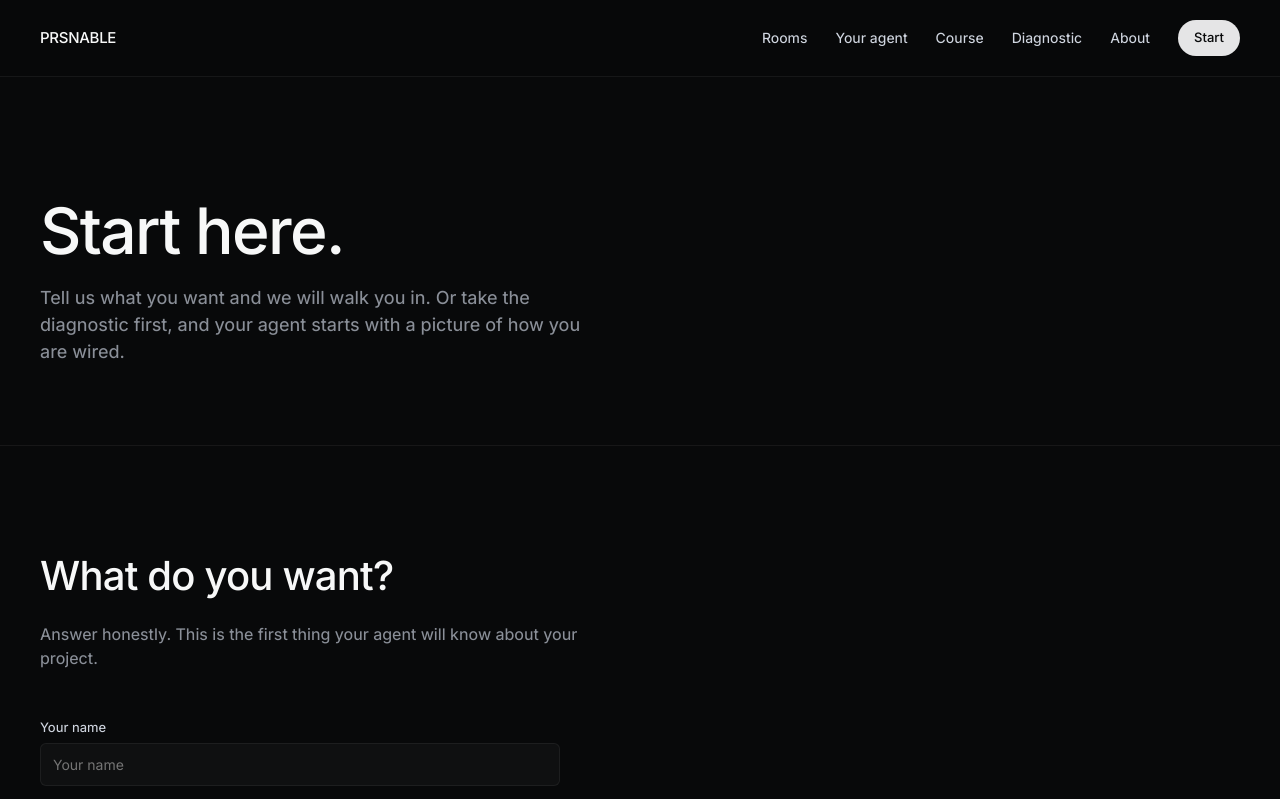
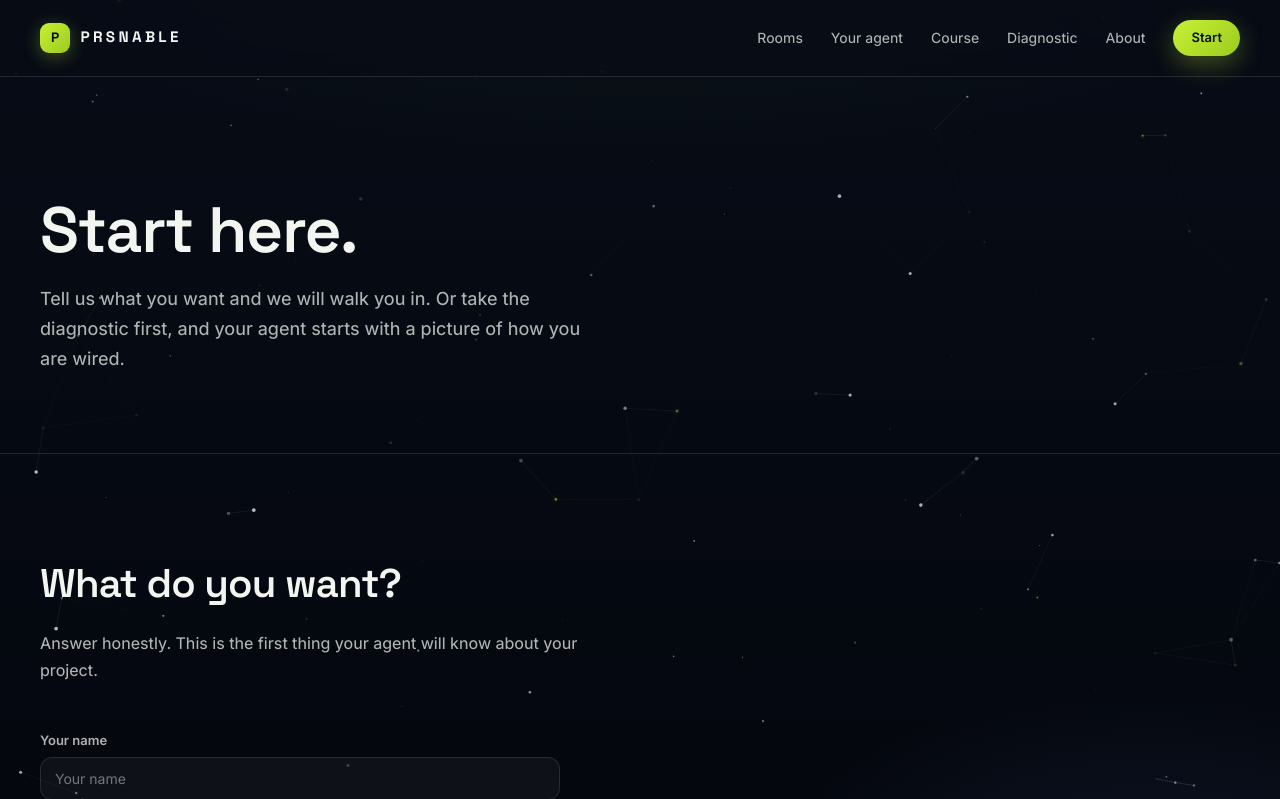
Before and after one commit to SpeakerRealm/prsnable-site, a plain HTML site: page start.html in a window 1280 px wide. Shown: the top 799 px of the page. Drawn offline with Linux system fonts and the light colour scheme.

Commit message:
Reskin to the original PRSNL experience: starfield, lime, Space Grotesk, glass

```diff
--- /dev/null
+++ b/stars.js
@@ -0,0 +1,204 @@
+/* ============================================================
+   PRSNL — cinematic starfield backdrop
+   Twinkling star layers, faint constellation lines, occasional
+   lime comet trails, pointer-responsive parallax depth.
+   Respects prefers-reduced-motion (static frame, no loop).
+   ============================================================ */
+(function () {
+  "use strict";
+
+  var canvas = document.getElementById("p-stars");
+  if (!canvas || !canvas.getContext) return;
+  var ctx = canvas.getContext("2d");
+
+  var reduced = window.matchMedia &&
+    window.matchMedia("(prefers-reduced-motion: reduce)").matches;
+
+  var W = 0, H = 0, DPR = 1;
+  var stars = [];
+  var comets = [];
+  var running = true;
+  var t0 = performance.now();
+
+  /* Pointer parallax target (lerped each frame) */
+  var px = 0, py = 0, tx = 0, ty = 0;
+
+  var LIME = "198,241,53";
+
+  function resize() {
+    DPR = Math.min(window.devicePixelRatio || 1, 2);
+    W = window.innerWidth;
+    H = window.innerHeight;
+    canvas.width = Math.round(W * DPR);
+    canvas.height = Math.round(H * DPR);
+    canvas.style.width = W + "px";
+    canvas.style.height = H + "px";
+    ctx.setTransform(DPR, 0, 0, DPR, 0, 0);
+    buildStars();
+  }
+
+  function buildStars() {
+    stars = [];
+    var count = Math.min(230, Math.max(90, Math.round((W * H) / 8500)));
+    for (var i = 0; i < count; i++) {
+      var depth = Math.random(); /* 0 = far, 1 = near */
+      stars.push({
+        x: Math.random() * W,
+        y: Math.random() * H,
+        r: 0.4 + depth * 1.5,
+        depth: depth,
+        baseA: 0.25 + depth * 0.6,
+        tw: 0.6 + Math.random() * 2.2,   /* twinkle speed */
+        ph: Math.random() * Math.PI * 2, /* twinkle phase */
+        /* a few stars carry a faint lime tint */
+        lime: Math.random() < 0.12
+      });
+    }
+  }
+
+  function spawnComet() {
+    /* Occasional lime comet streaking across the upper sky */
+    var fromLeft = Math.random() < 0.5;
+    comets.push({
+      x: fromLeft ? -60 : W + 60,
+      y: Math.random() * H * 0.45,
+      vx: (fromLeft ? 1 : -1) * (260 + Math.random() * 320),
+      vy: 60 + Math.random() * 90,
+      life: 1.0,
+      decay: 0.35 + Math.random() * 0.3
+    });
+  }
+
+  function drawStars(t) {
+    for (var i = 0; i < stars.length; i++) {
+      var s = stars[i];
+      var tw = 0.55 + 0.45 * Math.sin(s.ph + t * 0.001 * s.tw * 2);
+      var a = s.baseA * tw;
+      var ox = px * (8 + s.depth * 26);
+      var oy = py * (6 + s.depth * 18);
+      var x = s.x + ox, y = s.y + oy;
+      if (x < -4 || x > W + 4 || y < -4 || y > H + 4) continue;
+      if (s.lime) {
+        ctx.fillStyle = "rgba(" + LIME + "," + (a * 0.9).toFixed(3) + ")";
+        ctx.shadowColor = "rgba(" + LIME + ",0.7)";
+        ctx.shadowBlur = 6;
+      } else {
+        ctx.fillStyle = "rgba(235,242,255," + a.toFixed(3) + ")";
+        ctx.shadowBlur = 0;
+      }
+      ctx.beginPath();
+      ctx.arc(x, y, s.r, 0, Math.PI * 2);
+      ctx.fill();
+    }
+    ctx.shadowBlur = 0;
+  }
+
+  function drawConstellations() {
+    /* Faint lines between near-enough bright stars */
+    ctx.lineWidth = 1;
+    var near = [];
+    for (var i = 0; i < stars.length; i++) {
+      if (stars[i].depth > 0.45) near.push(stars[i]);
+    }
+    for (var a = 0; a < near.length; a++) {
+      for (var b = a + 1; b < near.length; b++) {
+        var dx = (near[a].x + px * 30) - (near[b].x + px * 30);
+        var dy = (near[a].y + py * 22) - (near[b].y + py * 22);
+        var d2 = dx * dx + dy * dy;
+        if (d2 < 130 * 130) {
+          var alpha = 0.09 * (1 - Math.sqrt(d2) / 130);
+          ctx.strokeStyle = "rgba(220,232,255," + alpha.toFixed(3) + ")";
+          ctx.beginPath();
+          ctx.moveTo(near[a].x + px * 30, near[a].y + py * 22);
+          ctx.lineTo(near[b].x + px * 30, near[b].y + py * 22);
+          ctx.stroke();
+        }
+      }
+    }
+  }
+
+  function drawComets(dt) {
+    /* maybe spawn */
+    if (Math.random() < dt * 0.12 && comets.length < 2) spawnComet();
+    for (var i = comets.length - 1; i >= 0; i--) {
+      var c = comets[i];
+      c.x += c.vx * dt;
+      c.y += c.vy * dt;
+      c.life -= c.decay * dt;
+      if (c.life <= 0 || c.x < -200 || c.x > W + 200 || c.y > H + 120) {
+        comets.splice(i, 1);
+        continue;
+      }
+      /* trail */
+      var tail = 90;
+      var grad = ctx.createLinearGradient(c.x, c.y, c.x - Math.sign(c.vx) * tail, c.y - tail * 0.3);
+      grad.addColorStop(0, "rgba(" + LIME + "," + (0.85 * c.life).toFixed(3) + ")");
+      grad.addColorStop(1, "rgba(" + LIME + ",0)");
+      ctx.strokeStyle = grad;
+      ctx.lineWidth = 2;
+      ctx.beginPath();
+      ctx.moveTo(c.x, c.y);
+      ctx.lineTo(c.x - Math.sign(c.vx) * tail, c.y - tail * 0.3);
+      ctx.stroke();
+      /* head */
+      ctx.fillStyle = "rgba(255,255,255," + (0.9 * c.life).toFixed(3) + ")";
+      ctx.shadowColor = "rgba(" + LIME + ",0.9)";
+      ctx.shadowBlur = 10;
+      ctx.beginPath();
+      ctx.arc(c.x, c.y, 2.2, 0, Math.PI * 2);
+      ctx.fill();
+      ctx.shadowBlur = 0;
+    }
+  }
+
+  function frame(now) {
+    if (!running) return;
+    var dt = Math.min(0.05, (now - t0) / 1000);
+    t0 = now;
+    /* ease pointer toward target */
+    px += (tx - px) * 0.045;
+    py += (ty - py) * 0.045;
+
+    ctx.clearRect(0, 0, W, H);
+    drawConstellations();
+    drawStars(now);
+    drawComets(dt);
+
+    requestAnimationFrame(frame);
+  }
+
+  function staticFrame() {
+    /* Reduced motion: one calm frame, no loop */
+    ctx.clearRect(0, 0, W, H);
+    drawConstellations();
+    drawStars(1200);
+  }
+
+  window.addEventListener("pointermove", function (e) {
+    tx = (e.clientX / W - 0.5) * 2;
+    ty = (e.clientY / H - 0.5) * 2;
+  }, { passive: true });
+
+  window.addEventListener("resize", function () {
+    resize();
+    if (reduced) staticFrame();
+  });
+
+  document.addEventListener("visibilitychange", function () {
+    if (reduced) return;
+    if (document.hidden) {
+      running = false;
+    } else if (!running) {
+      running = true;
+      t0 = performance.now();
+      requestAnimationFrame(frame);
+    }
+  });
+
+  resize();
+  if (reduced) {
+    staticFrame();
+  } else {
+    requestAnimationFrame(frame);
+  }
+})();
--- a/start.html
+++ b/start.html
@@ -7,11 +7,12 @@
 <meta name="description" content="Start with PRSNABLE. Tell us what you want, or take the diagnostic first and let your agent start with a picture of how you are wired.">
 <link rel="stylesheet" href="styles.css">
 <link rel="preconnect" href="https://fonts.googleapis.com">
-<link href="https://fonts.googleapis.com/css2?family=Inter:wght@400;450;510;600&display=swap" rel="stylesheet">
+<link href="https://fonts.googleapis.com/css2?family=Inter:wght@400;450;510;600&family=Space+Grotesk:wght@500;600;700&display=swap" rel="stylesheet">
 </head>
 <body>
+<canvas id="p-stars"></canvas>
 <nav>
-  <div class="logo"><a href="index.html">PRSNABLE</a></div>
+  <div class="logo"><a href="index.html"><span class="mark">P</span>PRSNABLE</a></div>
   <div class="nav-links">
     <a href="index.html#rooms">Rooms</a>
     <a href="agent.html">Your agent</a>
@@ -81,5 +82,6 @@ document.getElementById("start-form").addEventListener("submit", function (e) {
     "&body=" + encodeURIComponent(body);
 });
 </script>
+<script src="stars.js"></script>
 </body>
 </html>
--- a/styles.css
+++ b/styles.css
@@ -1,27 +1,66 @@
+/* PRSNABLE — the PRSNL experience: cinematic starfield, lime on deep
+   navy-black, Space Grotesk display type, glass cards. Content and
+   structure are the front-door build; the skin is the original PRSNL. */
 :root {
-  --bg: #08090a;
-  --surface: #0f1011;
-  --surface-2: #16171a;
-  --text: #f7f8f8;
-  --text-secondary: #d0d6e0;
-  --text-muted: #8a8f98;
-  --accent: #5e6ad2;
-  --hairline: rgba(255,255,255,0.06);
+  --bg: #070C16;
+  --bg-deep: #04070E;
+  --surface: rgba(11, 18, 32, 0.72);
+  --card: rgba(242, 245, 240, 0.045);
+  --text: #F2F5F0;
+  --text-secondary: rgba(242, 245, 240, 0.72);
+  --text-muted: rgba(242, 245, 240, 0.45);
+  --accent: #C6F135;
+  --accent-deep: #9DCB1E;
+  --accent-soft: rgba(198, 241, 53, 0.13);
+  --accent-glow: rgba(198, 241, 53, 0.30);
+  --hairline: rgba(242, 245, 240, 0.12);
+  --card-border: rgba(242, 245, 240, 0.11);
   --font: "Inter", -apple-system, BlinkMacSystemFont, "Segoe UI", sans-serif;
+  --font-display: "Space Grotesk", "Inter", -apple-system, BlinkMacSystemFont, "Segoe UI", sans-serif;
+  --ease: cubic-bezier(0.22, 1, 0.36, 1);
 }
 
 * { box-sizing: border-box; margin: 0; padding: 0; }
 html { scroll-behavior: smooth; }
 body {
-  background: var(--bg);
+  background:
+    radial-gradient(ellipse 90% 50% at 50% -10%, rgba(198, 241, 53, 0.05), transparent 60%),
+    radial-gradient(ellipse 50% 40% at 90% 110%, rgba(60, 90, 160, 0.16), transparent 60%),
+    linear-gradient(180deg, var(--bg) 0%, var(--bg-deep) 100%);
+  background-attachment: fixed;
   color: var(--text);
   font-family: var(--font);
   font-weight: 450;
   line-height: 1.5;
   font-size: 15px;
   -webkit-font-smoothing: antialiased;
+  min-height: 100svh;
 }
+::selection { background: rgba(198, 241, 53, 0.32); color: #0A0F14; }
 a { color: inherit; text-decoration: none; }
+
+/* Starfield canvas (stars.js) */
+#p-stars {
+  position: fixed; inset: 0; z-index: 0;
+  width: 100%; height: 100%;
+  pointer-events: none;
+}
+body > *:not(#p-stars) { position: relative; z-index: 1; }
+
+/* Entrance reveal */
+@keyframes rise {
+  from { opacity: 0; transform: translateY(24px); }
+  to { opacity: 1; transform: none; }
+}
+.hero h1, .hero > p, .hero .cta-row, .hero .fine, .hero .panel {
+  opacity: 0;
+  animation: rise 0.9s var(--ease) forwards;
+}
+.hero > p { animation-delay: 0.12s; }
+.hero .cta-row { animation-delay: 0.24s; }
+.hero .fine { animation-delay: 0.34s; }
+.hero .panel { animation-delay: 0.44s; }
+
 nav {
   display: flex;
   justify-content: space-between;
@@ -30,50 +69,69 @@ nav {
   border-bottom: 1px solid var(--hairline);
   position: sticky;
   top: 0;
-  background: rgba(8,9,10,0.85);
-  backdrop-filter: blur(12px);
+  background: rgba(7, 12, 22, 0.72);
+  backdrop-filter: blur(14px);
+  -webkit-backdrop-filter: blur(14px);
   z-index: 10;
 }
-.logo { font-weight: 510; letter-spacing: -0.02em; }
+.logo, .logo a {
+  display: inline-flex; align-items: center; gap: 0.65rem;
+  font-family: var(--font-display);
+  font-weight: 700; letter-spacing: 0.22em; font-size: 0.95rem;
+}
+.logo .mark {
+  width: 30px; height: 30px; border-radius: 9px;
+  background: linear-gradient(135deg, var(--accent), var(--accent-deep));
+  display: inline-flex; align-items: center; justify-content: center;
+  font-family: var(--font-display); font-size: 0.85rem; font-weight: 700;
+  color: #0A0F14; letter-spacing: 0;
+  box-shadow: 0 4px 18px var(--accent-glow);
+}
 .nav-links { display: flex; gap: 28px; align-items: center; font-size: 14px; color: var(--text-secondary); }
-.nav-links a:hover { color: var(--text); }
+.nav-links a:hover { color: var(--accent); }
 .btn {
-  background: #e5e5e6;
-  color: #08090a;
-  padding: 8px 16px;
+  background: linear-gradient(135deg, var(--accent), var(--accent-deep));
+  color: #0A0F14;
+  padding: 10px 22px;
   border-radius: 999px;
-  font-size: 13px;
-  font-weight: 510;
+  font-size: 14px;
+  font-weight: 650;
   display: inline-block;
+  box-shadow: 0 8px 26px var(--accent-glow);
+  transition: transform 0.25s var(--ease), box-shadow 0.25s;
 }
-.btn:hover { background: #fff; }
+.btn:hover { transform: translateY(-2px); box-shadow: 0 14px 40px rgba(198, 241, 53, 0.42); }
+.nav-links .btn { padding: 8px 18px; font-size: 13px; }
 .btn-ghost {
   background: transparent;
   color: var(--text);
-  border: 1px solid var(--hairline);
-  padding: 8px 16px;
+  border: 1.5px solid var(--card-border);
+  padding: 10px 22px;
   border-radius: 999px;
-  font-size: 13px;
-  font-weight: 510;
+  font-size: 14px;
+  font-weight: 650;
   display: inline-block;
+  transition: border-color 0.22s, color 0.22s, transform 0.22s var(--ease);
 }
-.btn-ghost:hover { border-color: rgba(255,255,255,0.25); }
+.btn-ghost:hover { border-color: var(--accent); color: var(--accent); transform: translateY(-2px); }
 .hero {
   padding: 120px 40px 80px;
   max-width: 1400px;
   margin: 0 auto;
 }
 .hero h1 {
+  font-family: var(--font-display);
   font-size: 64px;
-  font-weight: 510;
-  letter-spacing: -0.025em;
-  line-height: 1.05;
+  font-weight: 600;
+  letter-spacing: -0.02em;
+  line-height: 1.06;
   max-width: 900px;
 }
 .hero p {
   margin-top: 20px;
-  color: var(--text-muted);
+  color: var(--text-secondary);
   font-size: 18px;
+  line-height: 1.65;
   max-width: 560px;
 }
 .hero .cta-row { margin-top: 36px; display: flex; gap: 12px; flex-wrap: wrap; }
@@ -81,12 +139,15 @@ nav {
 .panel {
   margin-top: 60px;
   background: var(--surface);
-  border: 1px solid var(--hairline);
-  border-radius: 12px;
+  backdrop-filter: blur(12px);
+  -webkit-backdrop-filter: blur(12px);
+  border: 1px solid var(--card-border);
+  border-radius: 20px;
   padding: 40px;
+  box-shadow: 0 18px 50px rgba(0, 0, 0, 0.4);
 }
-.panel h3 { font-size: 20px; font-weight: 510; margin-bottom: 10px; }
-.panel p { color: var(--text-muted); font-size: 15px; margin-top: 0; max-width: 640px; }
+.panel h3 { font-family: var(--font-display); font-size: 20px; font-weight: 600; margin-bottom: 10px; }
+.panel p { color: var(--text-secondary); font-size: 15px; margin-top: 0; max-width: 640px; }
 .section {
   padding: 100px 40px;
   max-width: 1400px;
@@ -94,16 +155,18 @@ nav {
   border-top: 1px solid var(--hairline);
 }
 .section h2 {
+  font-family: var(--font-display);
   font-size: 40px;
-  font-weight: 510;
+  font-weight: 600;
   letter-spacing: -0.02em;
   margin-bottom: 16px;
 }
 .section .lead {
-  color: var(--text-muted);
+  color: var(--text-secondary);
   max-width: 560px;
   margin-bottom: 48px;
   font-size: 16px;
+  line-height: 1.65;
 }
 .grid {
   display: grid;
@@ -112,16 +175,21 @@ nav {
 }
 .card {
   background: var(--surface);
-  border: 1px solid var(--hairline);
-  border-radius: 10px;
+  backdrop-filter: blur(12px);
+  -webkit-backdrop-filter: blur(12px);
+  border: 1.5px solid var(--card-border);
+  border-radius: 20px;
   padding: 28px;
+  box-shadow: 0 18px 50px rgba(0, 0, 0, 0.35);
+  transition: border-color 0.25s, transform 0.25s var(--ease), box-shadow 0.25s;
 }
-.card h3 { font-size: 18px; font-weight: 510; margin-bottom: 8px; }
-.card p { color: var(--text-muted); font-size: 14px; }
-.card .go { display: inline-block; margin-top: 16px; font-size: 13px; color: var(--text-secondary); }
+.card:hover { transform: translateY(-3px); border-color: rgba(198, 241, 53, 0.4); }
+.card h3 { font-family: var(--font-display); font-size: 18px; font-weight: 600; margin-bottom: 8px; }
+.card p { color: var(--text-secondary); font-size: 14px; line-height: 1.6; }
+.card .go { display: inline-block; margin-top: 16px; font-size: 13px; font-weight: 600; color: var(--accent); }
 .card .go:hover { color: var(--text); }
 .steps { display: grid; grid-template-columns: repeat(auto-fit, minmax(240px, 1fr)); gap: 16px; }
-.step-num { font-size: 13px; color: var(--accent); font-weight: 600; margin-bottom: 8px; }
+.step-num { font-size: 13px; color: var(--accent); font-weight: 700; letter-spacing: 0.14em; margin-bottom: 8px; }
 .footer {
   padding: 40px;
   border-top: 1px solid var(--hairline);
@@ -133,54 +201,75 @@ nav {
   flex-wrap: wrap;
 }
 form { max-width: 520px; }
-label { display: block; font-size: 13px; color: var(--text-secondary); margin-bottom: 6px; }
+label { display: block; font-size: 13px; font-weight: 600; color: var(--text-secondary); margin-bottom: 6px; }
 input, textarea, select {
   width: 100%;
-  background: var(--surface);
-  border: 1px solid var(--hairline);
+  background: var(--card);
+  border: 1.5px solid var(--card-border);
   color: var(--text);
-  padding: 12px;
-  border-radius: 6px;
+  padding: 12px 14px;
+  border-radius: 12px;
   margin-bottom: 16px;
   font-family: inherit;
   font-size: 14px;
+  transition: border-color 0.2s, box-shadow 0.2s;
+}
+input::placeholder, textarea::placeholder { color: var(--text-muted); }
+input:focus, textarea:focus, select:focus {
+  outline: none; border-color: var(--accent);
+  box-shadow: 0 0 0 3px rgba(198, 241, 53, 0.16);
 }
 textarea { min-height: 120px; resize: vertical; }
 button[type=submit], .btn-submit {
-  background: #e5e5e6;
-  color: #08090a;
+  background: linear-gradient(135deg, var(--accent), var(--accent-deep));
+  color: #0A0F14;
   border: none;
-  padding: 12px 24px;
+  padding: 12px 28px;
   border-radius: 999px;
-  font-weight: 510;
+  font-weight: 650;
   cursor: pointer;
   font-family: inherit;
   font-size: 14px;
+  box-shadow: 0 8px 26px var(--accent-glow);
+  transition: transform 0.25s var(--ease), box-shadow 0.25s;
 }
-button[type=submit]:hover, .btn-submit:hover { background: #fff; }
+button[type=submit]:hover, .btn-submit:hover { transform: translateY(-2px); box-shadow: 0 14px 40px rgba(198, 241, 53, 0.42); }
 
 /* Diagnostic */
 .dx { max-width: 720px; margin: 0 auto; padding: 80px 40px 100px; }
 .dx-progress { margin-bottom: 40px; }
-.dx-track { height: 4px; background: var(--surface-2); border-radius: 999px; overflow: hidden; }
-.dx-fill { height: 100%; background: var(--accent); border-radius: 999px; transition: width .3s ease; }
-.dx-label { margin-top: 10px; font-size: 12px; color: var(--text-muted); }
-.dx-q { font-size: 30px; font-weight: 510; letter-spacing: -0.02em; line-height: 1.25; margin-bottom: 12px; }
+.dx-track { height: 4px; background: var(--hairline); border-radius: 999px; overflow: hidden; }
+.dx-fill {
+  height: 100%;
+  background: linear-gradient(90deg, var(--accent-deep), var(--accent));
+  border-radius: 999px;
+  box-shadow: 0 0 12px var(--accent-glow);
+  transition: width .5s var(--ease);
+}
+.dx-label { margin-top: 10px; font-size: 12px; letter-spacing: 0.16em; text-transform: uppercase; color: var(--text-muted); }
+.dx-q { font-family: var(--font-display); font-size: 30px; font-weight: 600; letter-spacing: -0.01em; line-height: 1.28; margin-bottom: 12px; }
 .dx-sub { color: var(--text-muted); font-size: 15px; margin-bottom: 32px; }
 .dx-options { display: grid; gap: 12px; }
 .dx-opt {
   text-align: left;
-  background: var(--surface);
-  border: 1px solid var(--hairline);
+  background: var(--card);
+  border: 1.5px solid var(--card-border);
   color: var(--text);
-  border-radius: 10px;
+  border-radius: 16px;
   padding: 18px 20px;
   font-family: inherit;
   font-size: 15px;
   font-weight: 450;
+  line-height: 1.55;
   cursor: pointer;
+  transition: border-color 0.22s, background 0.22s, transform 0.22s var(--ease), box-shadow 0.22s;
 }
-.dx-opt:hover { border-color: rgba(255,255,255,0.25); background: var(--surface-2); }
+.dx-opt:hover {
+  border-color: rgba(198, 241, 53, 0.65);
+  background: var(--accent-soft);
+  transform: translateY(-1px);
+  box-shadow: 0 6px 22px rgba(198, 241, 53, 0.12);
+}
 .dx-back {
   margin-top: 28px;
   background: none;
@@ -191,9 +280,9 @@ button[type=submit]:hover, .btn-submit:hover { background: #fff; }
   cursor: pointer;
   padding: 0;
 }
-.dx-back:hover { color: var(--text); }
-.dx-eyebrow { font-size: 13px; color: var(--accent); font-weight: 600; margin-bottom: 12px; }
-.dx-read { font-size: 18px; color: var(--text-secondary); line-height: 1.6; max-width: 600px; }
+.dx-back:hover { color: var(--accent); }
+.dx-eyebrow { font-size: 13px; letter-spacing: 0.22em; text-transform: uppercase; color: var(--accent); font-weight: 600; margin-bottom: 12px; }
+.dx-read { font-size: 18px; color: var(--text-secondary); line-height: 1.7; max-width: 600px; }
 .dx-read p { margin-bottom: 16px; }
 
 @media (max-width: 800px) {
@@ -205,3 +294,9 @@ button[type=submit]:hover, .btn-submit:hover { background: #fff; }
   .hero, .section, .dx { padding-left: 20px; padding-right: 20px; }
   .panel { padding: 24px; }
 }
+
+@media (prefers-reduced-motion: reduce) {
+  html { scroll-behavior: auto; }
+  .hero h1, .hero > p, .hero .cta-row, .hero .fine, .hero .panel { opacity: 1; animation: none; }
+  .btn, .btn-ghost, .card, .dx-opt { transition: none; }
+}
```
Also changed, not shown: about.html (+4 -2 lines), agent.html (+4 -2 lines), course.html (+4 -2 lines), diagnostic.html (+4 -2 lines), index.html (+4 -2 lines).
